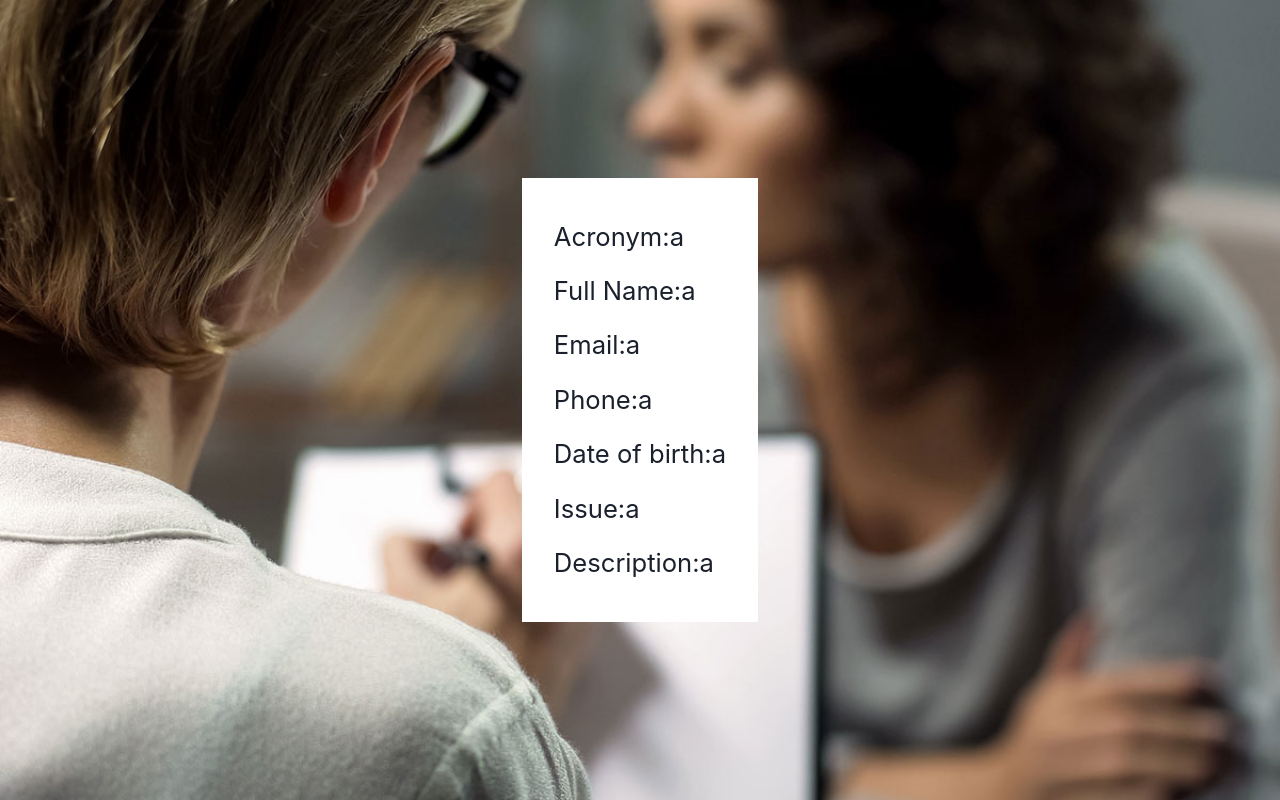
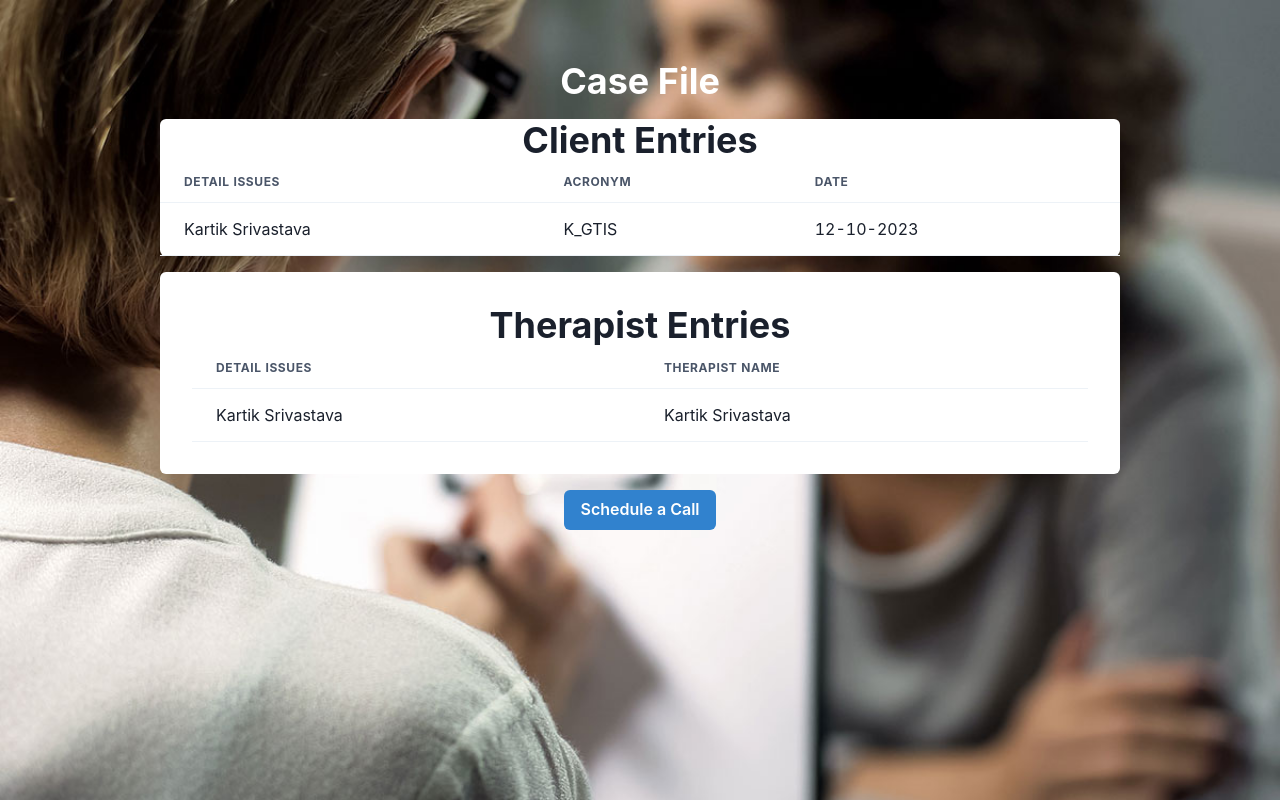
Before and after one commit to dcostat04/Binary-Builders-Frontend, a React (Create React App) app: page /user/view-case in a window 1280 px wide. Built offline with nearby package versions, Linux system fonts and the light colour scheme.

Commit message:
case file

```diff
--- a/src/pages/user/caseFile.jsx
+++ b/src/pages/user/caseFile.jsx
@@ -1,4 +1,22 @@
-import { Box, Flex, Text } from '@chakra-ui/layout';
+import {
+  Box,
+  Flex,
+  Text,
+  Table,
+  Thead,
+  Tbody,
+  Tfoot,
+  Tr,
+  Th,
+  Td,
+  TableCaption,
+  TableContainer,
+  Heading,
+  Center,
+  VStack,
+  StackDivider,
+  Button,
+} from '@chakra-ui/react';
 import React from 'react';
 
 export default function CaseFile() {
@@ -12,60 +30,84 @@ export default function CaseFile() {
         backgroundSize={'cover'}
         backgroundRepeat="no-repeat"
         justifyContent="center"
-        alignItems="center"
       >
+        <VStack
+          //   divider={<StackDivider borderColor="gray.200" />}
+          spacing={4}
+          height={'85%'}
+        >
+          <Heading color={'white'}>Case File</Heading>
           <Box
             display={'flex'}
             flexDirection={'column'}
-          //   border="1px solid red"
-          //   alignItems={'center'}
+            justifyContent={'center'}
+            backgroundColor={'white'}
+            width={'75%'}
+            rounded={'md'}
+          >
+            <TableContainer>
+              <Center>
+                <Heading>Client Entries</Heading>
+              </Center>
+              <Table variant="simple">
+                <Thead>
+                  <Tr>
+                    <Th>Detail Issues</Th>
+                    <Th>Acronym</Th>
+                    <Th>Date</Th>
+                  </Tr>
+                </Thead>
+                <Tbody>
+                  <Tr>
+                    <Td>Kartik Srivastava</Td>
+                    <Td>K_GTIS</Td>
+                    <Td>12-10-2023</Td>
+                  </Tr>
+                </Tbody>
+              </Table>
+            </TableContainer>
+          </Box>
+          <Box
+            display={'flex'}
+            flexDirection={'column'}
             justifyContent={'center'}
             padding="2em"
             backgroundColor={'white'}
+            width={'75%'}
+            rounded={'md'}
           >
-          <Flex margin={'0.5em 0'}>
-            <Text fontStyle={'bold'} fontSize={'1.6em'}>
-              Acronym:{' '}
-            </Text>
-            <Text fontSize="1.6em">{'a'}</Text>
-          </Flex>
-          <Flex margin={'0.5em 0'}>
-            <Text fontStyle={'bold'} fontSize={'1.6em'}>
-              Full Name:{' '}
-            </Text>
-            <Text fontSize="1.6em">{'a'}</Text>
-          </Flex>
-          <Flex margin={'0.5em 0'}>
-            <Text fontStyle={'bold'} fontSize={'1.6em'}>
-              Email:{' '}
-            </Text>
-            <Text fontSize="1.6em">{'a'}</Text>
-          </Flex>
-          <Flex margin={'0.5em 0'}>
-            <Text fontStyle={'bold'} fontSize={'1.6em'}>
-              Phone:{' '}
-            </Text>
-            <Text fontSize="1.6em">{'a'}</Text>
-          </Flex>
-          <Flex margin={'0.5em 0'}>
-            <Text fontStyle={'bold'} fontSize={'1.6em'}>
-              Date of birth:{' '}
-            </Text>
-            <Text fontSize="1.6em">{'a'}</Text>
-          </Flex>
-          <Flex margin={'0.5em 0'}>
-            <Text fontStyle={'bold'} fontSize={'1.6em'}>
-              Issue:{' '}
-            </Text>
-            <Text fontSize="1.6em">{'a'}</Text>
-          </Flex>
-          <Flex margin={'0.5em 0'}>
-            <Text fontStyle={'bold'} fontSize={'1.6em'}>
-              Description:{' '}
-            </Text>
-            <Text fontSize="1.6em">{'a'}</Text>
-          </Flex>
+            <TableContainer>
+              <Center>
+                <Heading>Therapist Entries</Heading>
+              </Center>
+              <Table variant="simple">
+                <Thead>
+                  <Tr>
+                    <Th>Detail Issues</Th>
+                    <Th>Therapist Name</Th>
+                  </Tr>
+                </Thead>
+                <Tbody>
+                  <Tr>
+                    <Td>Kartik Srivastava</Td>
+                    <Td>Kartik Srivastava</Td>
+                  </Tr>
+                </Tbody>
+              </Table>
+            </TableContainer>
           </Box>
+          <Center>
+            <Button
+              borderRadius={0}
+              type="submit"
+              variant="solid"
+              colorScheme="blue"
+              rounded={'md'}
+            >
+              Schedule a Call
+            </Button>
+          </Center>
+        </VStack>
       </Flex>
     </>
   );
```
Lines whose indentation alone changed are shown as unchanged.
